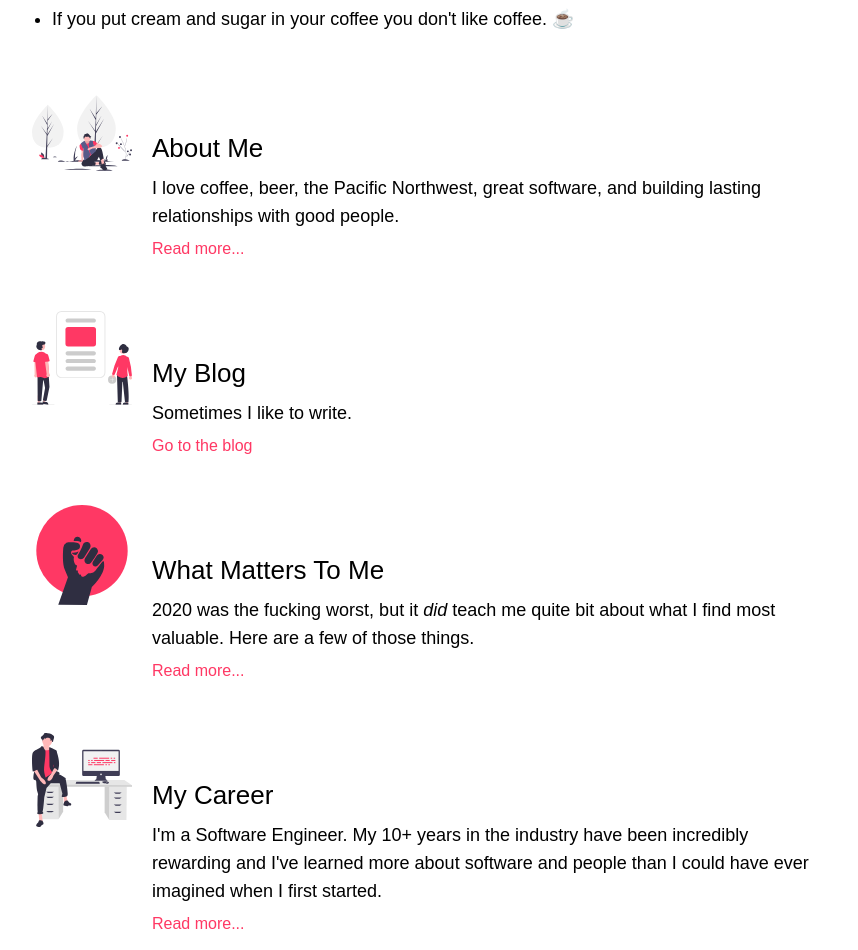
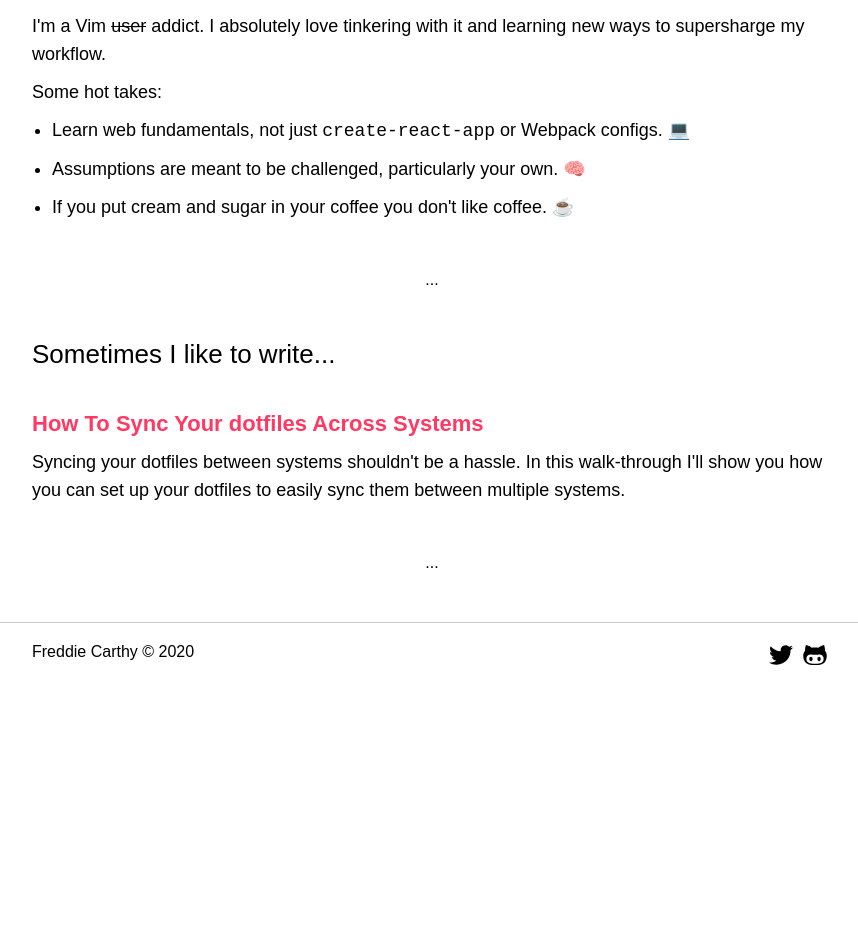
Before and after one commit to gjunkie/freddiecarthy, a Next.js app: page / in a window 1280 px wide. Shown: the part 582-1532 px from the top of the page, without its empty margins (208-1066 px from the left). After the commit the page ends 1303 px from the top, so only its background shows below. Built offline with nearby package versions, Linux system fonts and the light colour scheme.

Commit message:
update various pages and styles

```diff
--- a/components/BlogPost/index.js
+++ b/components/BlogPost/index.js
@@ -15,6 +15,8 @@ const getWordCount = (elem) => {
 export const BlogPost = ({
   content,
   image,
+  imageAttribution,
+  imageLink,
   title,
 }) => {
   const theme = useTheme()
@@ -39,6 +41,7 @@ export const BlogPost = ({
           <span className={styles.readingTime}>{readingTime} min read</span>
         </div>
         <img src={`/blog-images/${image}.jpg`} alt="" loading="lazy" />
+        <small><a href={imageLink} target="_blank" rel="noreferrer">{imageAttribution}</a></small>
         <div>{content}</div>
         <div className={styles.divider}>...</div>
         <TweetCTA title={title} />
@@ -50,5 +53,7 @@ export const BlogPost = ({
 BlogPost.propTypes = {
   content: PropTypes.string.isRequired,
   image: PropTypes.string.isRequired,
+  imageAttribution: PropTypes.string.isRequired,
+  imageLink: PropTypes.string.isRequired,
   title: PropTypes.string.isRequired,
 }
--- a/pages/Home.module.css
+++ b/pages/Home.module.css
@@ -14,11 +14,20 @@
   margin:  10px 0;
 }
 
-.home ul {
+.home li {
+  margin: 10px 0;
+}
+
+.hotTakes {
   list-style-type: initial;
   padding-left: 20px;
 }
 
-.home li {
-  margin: 10px 0;
+.postList {
+
 }
+
+.divider {
+  text-align: center;
+  margin-top: 50px;
+}
--- a/pages/blog/[slug].js
+++ b/pages/blog/[slug].js
@@ -37,6 +37,8 @@ export default function Post({ source, meta }) {
           content={content}
           date={meta.date}
           image={meta.image}
+          imageAttribution={meta.attribution}
+          imageLink={meta.attributionLink}
           title={meta.title} />
       </main>
     </>
@@ -83,6 +85,8 @@ Post.propTypes = {
     date: PropTypes.string.isRequired,
     excerpt: PropTypes.string.isRequired,
     image: PropTypes.string.isRequired,
+    attribution: PropTypes.string.isRequired,
+    attributionLink: PropTypes.string.isRequired,
     slug: PropTypes.string.isRequired,
     title: PropTypes.string.isRequired,
   }).isRequired,
--- a/pages/index.js
+++ b/pages/index.js
@@ -1,17 +1,12 @@
 import * as React from 'react'
 import Head from 'next/head'
 import Link from 'next/link'
-import { useTheme } from '../contexts/ThemeContext'
-import { AboutMeGraphic } from '../components/graphics/AboutMe'
-import { BlogGraphic } from '../components/graphics/Blog'
-import { CareerGraphic } from '../components/graphics/Career'
-import { BLMGraphic } from '../components/graphics/BLM'
-import { DevGraphic } from '../components/graphics/Dev'
+import PropTypes from 'prop-types'
+import { getSortedPosts } from "../lib/posts"
 
 import styles from './Home.module.css'
 
-const Home = () => {
-  const theme = useTheme()
+const Home = ({allPostsData}) => {
 
   return (
     <>
@@ -28,73 +23,51 @@ const Home = () => {
         </p>
 
         <p>
+          I went to school at San Francisco State University (go Gators!) where I majored in Television Broadcasting 📺. Before that I was on my way to be a firefighter🧑‍🚒. Fast forward a couple of years, and countless hours learning frontend development, and I landed my first job at a start up in Santa Monica, CA 🧑‍💻.
+        </p>
+
+        <p>
+          I&apos;m a Vim <strike>user</strike> addict. I absolutely love tinkering with it and learning new ways to supersharge my workflow.
+        </p>
+
+        <p>
           Some hot takes:
         </p>
-        <ul>
+        <ul className={styles.hotTakes}>
           <li>Learn web fundamentals, not just <code>create-react-app</code> or Webpack configs. 💻</li>
           <li>Assumptions are meant to be challenged, particularly your own. 🧠</li>
           <li>If you put cream and sugar in your coffee you don&apos;t like coffee. ☕️</li>
         </ul>
 
-        <section>
-          <AboutMeGraphic theme={theme} width="100" height="100" />
-          <div>
-            <h3>About Me</h3>
-            <p>
-               I love coffee, beer, the Pacific Northwest, great software, and building lasting relationships with good people.
-            </p>
-            <Link href="/about" title="About me">
-              Read more...
-            </Link>
-          </div>
-        </section>
-        <section>
-          <BlogGraphic theme={theme} width="100" height="100" />
-          <div>
-            <h3>My Blog</h3>
-            <p>
-              Sometimes I like to write.
-            </p>
-            <Link href="/blog" title="Blog">
-               Go to the blog
-            </Link>
-          </div>
-        </section>
-        <section>
-          <BLMGraphic theme={theme} width="100" height="100" />
-          <div>
-            <h3>What Matters To Me</h3>
-            <p>
-              2020 was the fucking worst, but it <i>did</i> teach me quite bit about what I find most valuable. Here are a few of those things.
-            </p>
-            <Link href="/what-matters-to-me" title="What matters to me">
-              Read more...
-            </Link>
-          </div>
-        </section>
-        <section>
-          <CareerGraphic theme={theme} width="100" height="100" />
-          <div>
-            <h3>My Career</h3>
-            <p>
-              I&apos;m a Software Engineer. My 10+ years in the industry have been incredibly rewarding and I&apos;ve learned more about software and people than I could have ever imagined when I first started.
-            </p>
-            <Link href="/career" title="My career">
-              Read more...
-            </Link>
-          </div>
-        </section>
-        <section>
-          <DevGraphic theme={theme} width="100" height="100" />
-          <div>
-            <h3>My Developer Environment</h3>
-            <p>
-              I&apos;ve been a Vim user since the day I started working in this industry. <a href="https://github.com/gjunkie/dotfiles" target="_blank" rel="noreferrer">Check out my dotfiles</a> for a one-line install of all my settings, apps, and tooling that I use. I update it regularly.
-            </p>
-          </div>
-        </section>
+        <div className={styles.divider}>...</div>
+
+        <h3>Sometimes I like to write...</h3>
+        <ul className={styles.postList}>
+          {allPostsData.map(({ slug, title, description }) => (
+            <li key={slug}>
+              <h4><Link key={slug} href="/blog/[slug]" as={`/blog/${slug}`}>{title}</Link></h4>
+              <p>{description}</p>
+            </li>
+          ))}
+        </ul>
+
+        <div className={styles.divider}>...</div>
       </main>
     </>
   )
 }
 export default Home
+
+export async function getStaticProps() {
+  const allPostsData = getSortedPosts();
+  console.log(allPostsData)
+  return {
+    props: {
+      allPostsData,
+    },
+  };
+}
+
+Home.propTypes = {
+  allPostsData: PropTypes.array,
+}
--- a/pages/what-matters-to-me.js
+++ b/pages/what-matters-to-me.js
@@ -24,7 +24,7 @@ const WhatMattersToMe = () => {
 
         <h4>Black Lives Matter, just as much as they always have.</h4>
         <p>
-          Look, I know how this sounds coming from me; I&apos;m a white dude working in tech living in a white city. I&apos;m beyond privilaged. What I don&apos;t want to do is add noise to this incredibly important conversation and movement. But I <i>will</i> say that it&apos;s not enough to put a bumper sticker on your car. It&apos;s not enought to say you aren&apos;t racist. It&apos;s not enough to show up and vote. <strong>You have to be actively against racism</strong>. Donate to a cause if you can. Volunteer if you can make the time. Encourage your employer (if you&apos;re still employed) to take a public stance on social issues. Contact your representative.
+          Look, I know how this sounds coming from me; I&apos;m a white dude working in tech living in a white city. I&apos;m beyond privileged. What I don&apos;t want to do is add noise to this incredibly important conversation and movement. But I <i>will</i> say that it&apos;s not enough to put a bumper sticker on your car. It&apos;s not enough to say you aren&apos;t racist. It&apos;s not enough to show up and vote. <strong>You have to be actively against racism</strong>. Donate to a cause if you can. Volunteer if you can make the time. Encourage your employer (if you&apos;re still employed) to take a public stance on social issues. Contact your representative.
         </p>
         <p>
           Every little bit helps. Here are some things you can do <i>right now</i>.
@@ -43,10 +43,10 @@ const WhatMattersToMe = () => {
 
         <h4>Truth is debatable</h4>
         <p>
-          Probably the craziest thing to come out of the past four years, particulalry 2020, is that <strong>facts and truth are no longer such things</strong>. They are now  points of view, talking points, and often considered fake news. The news outlets that you consume very much define your world view.
+          Probably the craziest thing to come out of the past four years, particularly 2020, is that <strong>facts and truth are no longer such things</strong>. They are now  points of view, talking points, and often considered fake news. The news outlets that you consume very much define your world view.
         </p>
         <p>
-          <strong>Racism, climate change, gerrymandering, voter suppresion, police bruality, gender inequality, pay inequity</strong>, and so on. These aren&apos;t opinions, they <strong>are realities</strong>. But about 50% of the country would disagree.
+          <strong>Racism, climate change, gerrymandering, voter suppression, police brutality, gender inequality, pay inequity</strong>, and so on. These aren&apos;t opinions, they <strong>are realities</strong>. But about 50% of the country would disagree.
         </p>
 
         <h4>Your relationships are the most important thing</h4>
--- a/posts/how-to-sync-your-dotfiles-across-systems.mdx
+++ b/posts/how-to-sync-your-dotfiles-across-systems.mdx
@@ -5,6 +5,8 @@ author: "Freddie Carthy"
 excerpt: "Make syncing your dotfiles across systems one of your superpowers."
 description: "Syncing your dotfiles between systems shouldn't be a hassle. In this walk-through I'll show you how you can set up your dotfiles to easily sync them between multiple systems."
 image: "laptop-code"
+attribution: "Photo by Clément H"
+attributionLink: "https://unsplash.com/@clemhlrdt"
 ---
 
 Time and again I see engineers under-utilizing the power of their dotfiles. They either don't maintain a version-controlled set of dotfiles, or they do but they haven't been touched in years. This can lead to a fragmented developer environment between your personal and work computer. **Wouldn't it be cool if you could have a one-line install for your dotfiles and a single command to keep them up-to-date between systems?**
```
Also changed, not shown: public/blog-images/black-lives-matter.jpg (added).
